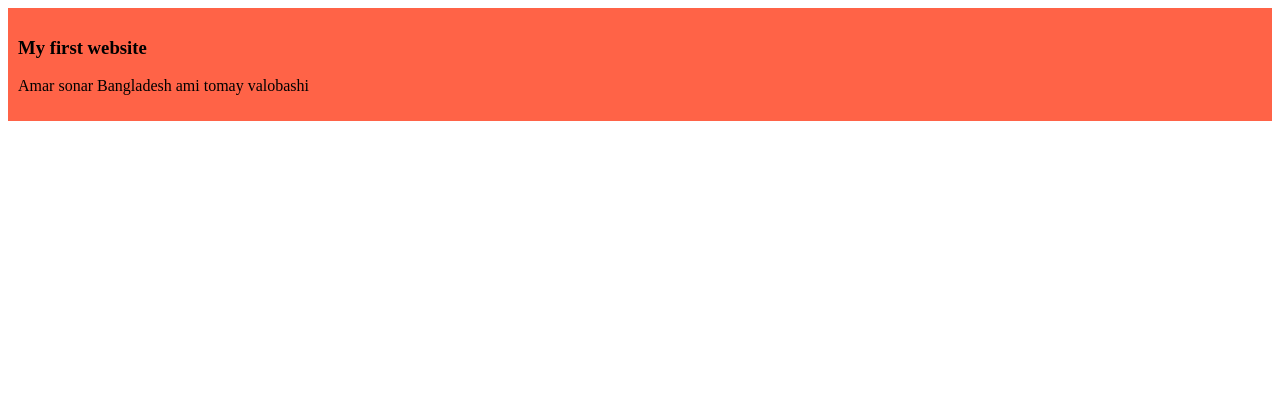
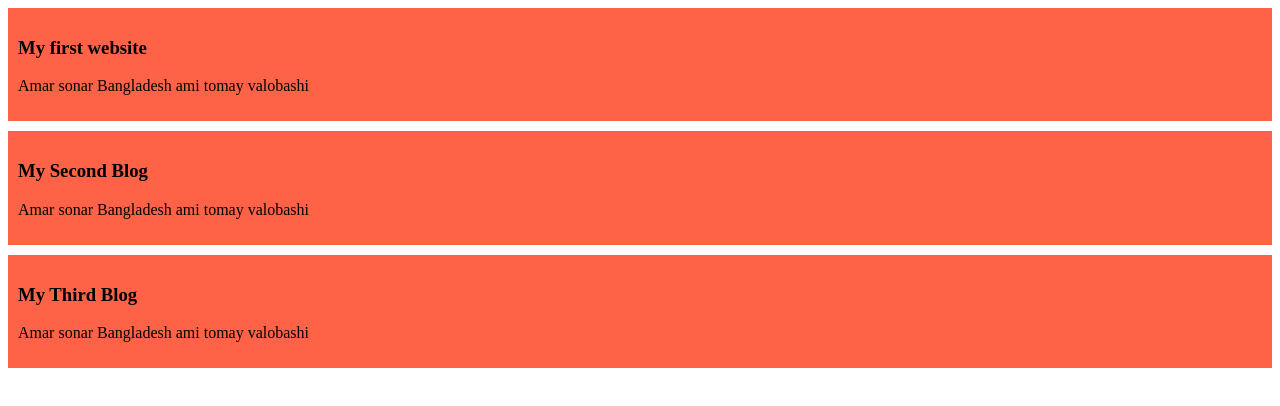
Before and after one commit to programminghouse588/my-simple-website, a plain HTML site: page index.html in a window 1280 px wide. Drawn offline with Linux system fonts and the light colour scheme.

Commit message:
added the second and the third blog

```diff
--- a/index.html
+++ b/index.html
@@ -11,5 +11,13 @@
         <h3>My first website</h3>
         <p>Amar sonar Bangladesh ami tomay valobashi</p>
     </div>
+    <div>
+        <h3>My Second Blog</h3>
+        <p>Amar sonar Bangladesh ami tomay valobashi</p>
+    </div>
+    <div>
+        <h3>My Third Blog</h3>
+        <p>Amar sonar Bangladesh ami tomay valobashi</p>
+    </div>
 </body>
 </html>
--- a/styles/blog.css
+++ b/styles/blog.css
@@ -1,4 +1,5 @@
 div{
     background-color: tomato;
     padding: 10px;
+    margin-bottom: 10px;
 }
```
